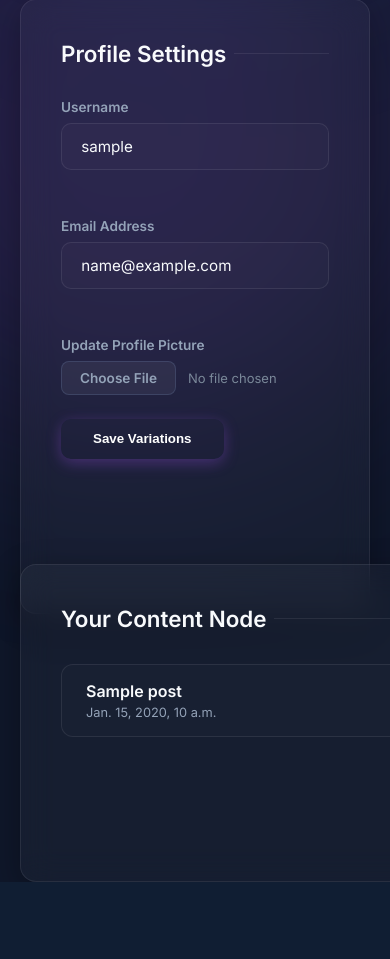
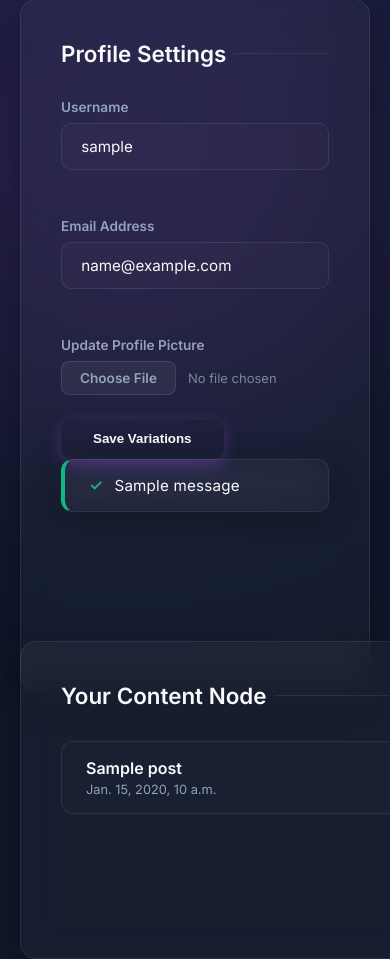
Before and after one commit to Mrityunjay1008/Python-Practice.-From-Basic-to-Advance, a Django app: page /profile/ in a window 390 px wide; the page is wider, and only the part inside the window is pictured. Shown: the part 501-1460 px from the top of that part. Before the commit the page ends 1383 px from the top of that part, so only its background shows below. Run offline with Django 5.2, Linux system fonts and the light colour scheme; a user stored in the database is signed in; tables that the repository leaves empty hold one stand-in row (values such as "Sample post"); grey boxes marked "Sample" are stand-in pictures; one stand-in notice (Sample message) is shown.

Commit message:
User Profile Update

```diff
--- a/34_Django/Blog_Project/core_project/blog/static/blog/profile.css
+++ b/34_Django/Blog_Project/core_project/blog/static/blog/profile.css
@@ -281,3 +281,108 @@
   .settings-card{
     height: 100%;
   }
+/* Messages Glass Wrapper */
+.messages-container {
+  grid-column: span 3; /* Spans perfectly across your profile columns */
+  width: 100%;
+  margin-bottom: 1.5rem;
+  display: flex;
+  flex-direction: column;
+  gap: 0.75rem;
+}
+
+@media (max-width: 1200px) {
+  .messages-container {
+    grid-column: span 2;
+  }
+}
+@media (max-width: 992px) {
+  .messages-container {
+    grid-column: span 1;
+  }
+}
+
+/* Base Message Item Design */
+.message-item {
+  padding: 1rem 1.5rem;
+  border-radius: 12px;
+  background: rgba(255, 255, 255, 0.02);
+  border: 1px solid var(--glass-border);
+  backdrop-filter: blur(12px);
+  -webkit-backdrop-filter: blur(12px);
+  color: var(--text-main);
+  font-size: 0.95rem;
+  display: flex;
+  align-items: center;
+  gap: 0.75rem;
+  position: relative;
+  overflow: hidden;
+  animation: messageFadeIn 0.4s cubic-bezier(0.175, 0.885, 0.32, 1.275) forwards;
+}
+
+.message-text {
+  margin: 0;
+  font-weight: 500;
+  letter-spacing: 0.2px;
+}
+
+/* Dynamic State-based Left Border and Neon Under-Glows */
+.message-item.success {
+  border-left: 4px solid #10b981; /* Emerald green */
+  box-shadow:
+    0 4px 30px rgba(0, 0, 0, 0.4),
+    0 0 15px rgba(16, 185, 129, 0.1);
+}
+.message-item.success .message-icon::before {
+  content: "✓";
+  color: #10b981;
+  font-weight: 700;
+}
+
+.message-item.error, .message-item.danger {
+  border-left: 4px solid #ef4444; /* Cyber red */
+  box-shadow:
+    0 4px 30px rgba(0, 0, 0, 0.4),
+    0 0 15px rgba(239, 68, 68, 0.1);
+}
+.message-item.error .message-icon::before, .message-item.danger .message-icon::before {
+  content: "✕";
+  color: #ef4444;
+  font-weight: 700;
+}
+
+.message-item.warning {
+  border-left: 4px solid #f59e0b; /* Amber gold */
+  box-shadow:
+    0 4px 30px rgba(0, 0, 0, 0.4),
+    0 0 15px rgba(245, 158, 11, 0.1);
+}
+.message-item.warning .message-icon::before {
+  content: "⚠";
+  color: #f59e0b;
+  font-weight: 700;
+}
+
+.message-item.info {
+  border-left: 4px solid var(--accent-cyan); /* Theme default cyan */
+  box-shadow:
+    0 4px 30px rgba(0, 0, 0, 0.4),
+    0 0 15px rgba(56, 189, 248, 0.1);
+}
+.message-item.info .message-icon::before {
+  content: "ℹ";
+  color: var(--accent-cyan);
+  font-weight: 700;
+}
+
+/* Entry Animation */
+@keyframes messageFadeIn {
+  from {
+    opacity: 0;
+    transform: translateY(-12px) scale(0.98);
+  }
+  to {
+    opacity: 1;
+    transform: translateY(0) scale(1);
+  }
+}
--- a/34_Django/Blog_Project/core_project/blog/templates/blog/profile.html
+++ b/34_Django/Blog_Project/core_project/blog/templates/blog/profile.html
@@ -25,6 +25,9 @@
   <div class="profile-main-content settings-card">
     <div class="glass panel-card settings-card">
       <h3 class="panel-title">Profile Settings</h3>
+      {% if messages %}
+
+{% endif %}
       <form method="POST" enctype="multipart/form-data" class="settings-form">
         {% csrf_token %}
         <div class="form-row">
@@ -59,6 +62,14 @@
         </div>
         <button type="submit" class="btn-update">Save Variations</button>
       </form>
+      <div class="messages-container">
+    {% for message in messages %}
+      <div class="message-item {% if message.tags %}{{ message.tags }}{% endif %}">
+        <span class="message-icon"></span>
+        <p class="message-text">{{ message }}</p>
+      </div>
+    {% endfor %}
+  </div>
     </div>
   </div>
 
--- a/34_Django/Blog_Project/core_project/blog/views.py
+++ b/34_Django/Blog_Project/core_project/blog/views.py
@@ -1,5 +1,8 @@
 from django.shortcuts import render
 from django.contrib.auth.decorators import login_required
+from django.contrib import messages
+from django.contrib.auth.models import User
+from django.shortcuts import render, redirect
 from .models import Post
 
 @login_required(login_url="user_login")
@@ -16,5 +19,42 @@ def about(request):
 
 @login_required(login_url="user_login")
 def profile(request):
+    if request.method == "POST":
+        username = request.POST.get('username')
+        email = request.POST.get('email')
+        image = request.FILES.get('image')
+
+        # Validations
+        if not username and not email and not image:
+            messages.warning(request, "Please update at least one field.")
+            return render(request, 'blog/profile.html')
+
+        if username == request.user.username and email == request.user.email and not image:
+            messages.info(request, "No changes detected.")
+            return render(request, 'blog/profile.html')
+
+        if username and (len(username) <= 1 or len(username) > 30):
+            messages.error(request, "Username must be between 4 and 30 characters.")
+            return render(request, 'blog/profile.html')
+
+        # Check username or email taken by another user
+        if (username or email) and (User.objects.filter(username=username).exclude(pk=request.user.pk).exists() or User.objects.filter(email=email).exclude(pk=request.user.pk).exists()):
+            messages.error(request, "Username or email is already taken.")
+            return render(request, 'blog/profile.html')
+
+        # Update user
+
+        if username:
+            request.user.username = username
+        if email:
+            request.user.email = email
+        if image:
+            request.user.profile.image = image
+            request.user.profile.save()
+
+        request.user.save()
+
+        messages.success(request, "Profile updated successfully!")
+        return redirect('blog_profile')
 
     return render(request,"blog/profile.html")
```
Also changed, not shown: 34_Django/Blog_Project/core_project/core_project/settings.py (+10 -0 lines), 34_Django/Blog_Project/core_project/media/profile_pics/11356475.png (added), 34_Django/Blog_Project/core_project/media/profile_pics/wp7403150-dark-king-wallpapers_tc54BuK.jpg (added), 34_Django/Blog_Project/core_project/media/profile_pics/wp7403150-dark-king-wallpapers_vircpBt.jpg (added), 34_Django/Blog_Project/core_project/media/profile_pics/wp7403150-dark-king-wallpapers_yFm0shT.jpg (added).
